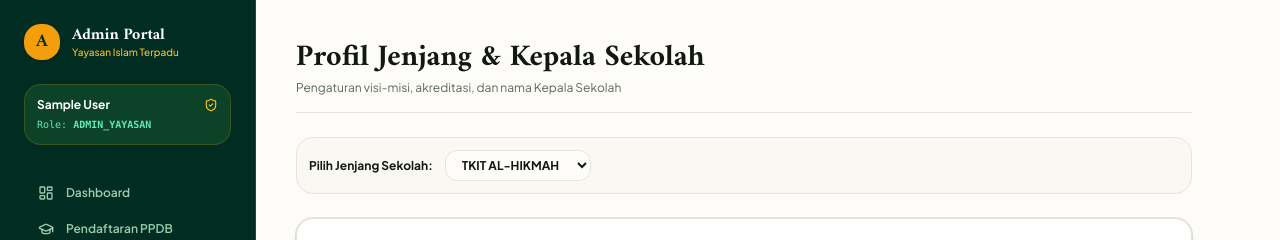
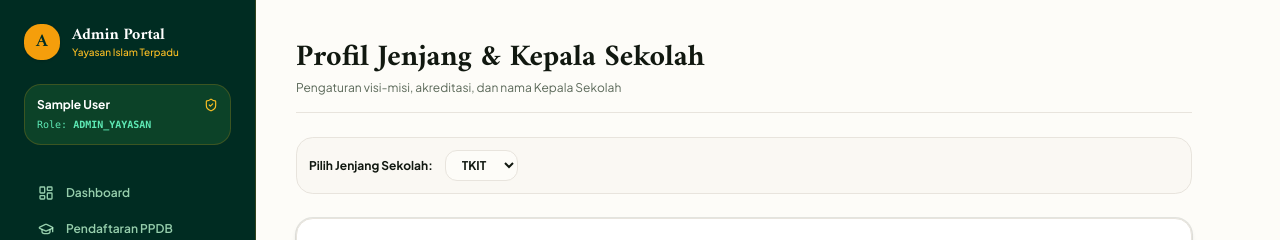
Before and after one commit to seribudigital/newportal, a Next.js app: page /admin/jenjang in a window 1280 px wide. Shown: the top 240 px of the page. Built offline with nearby package versions, Linux system fonts and the light colour scheme; no server answers; the database is empty; sample sign-in values are in the browser's storage.

Commit message:
fix: remove hardcoded Al-Hikmah references from template files and dropdown options

```diff
--- a/src/app/admin/jenjang/page.tsx
+++ b/src/app/admin/jenjang/page.tsx
@@ -96,10 +96,10 @@ export default function AdminJenjangProfilPage() {
             onChange={(e) => setSelectedJenjangId(e.target.value as JenjangId)}
             className="px-3 py-1.5 text-xs rounded-lg border border-input bg-background font-bold uppercase"
           >
-            <option value="tkit">TKIT Al-Hikmah</option>
-            <option value="sdit">SDIT Al-Hikmah</option>
-            <option value="mts">MTs Al-Hikmah</option>
-            <option value="ma">MA Al-Hikmah</option>
+            <option value="tkit">TKIT</option>
+            <option value="sdit">SDIT</option>
+            <option value="mts">MTs</option>
+            <option value="ma">MA</option>
           </select>
         </div>
       )}
--- a/src/app/admin/login/page.tsx
+++ b/src/app/admin/login/page.tsx
@@ -42,7 +42,7 @@ export default function AdminLoginPage() {
             Masuk Dashboard Admin
           </CardTitle>
           <CardDescription className="text-xs text-muted-foreground">
-            Portal Sekolah Islam Terpadu Al-Hikmah
+            Portal Sekolah Islam Terpadu
           </CardDescription>
         </CardHeader>
 
--- a/src/app/layout.tsx
+++ b/src/app/layout.tsx
@@ -24,13 +24,13 @@ export const viewport: Viewport = {
 
 export const metadata: Metadata = {
   title: {
-    default: "Portal Utama — Yayasan Islam Terpadu Al-Hikmah",
-    template: "%s | SIT Al-Hikmah",
+    default: "Portal Utama — Yayasan Islam Terpadu",
+    template: "%s | SIT",
   },
-  description: "Web Portal Resmi Yayasan Islam Terpadu Al-Hikmah. Menyelenggarakan pendidikan berkualitas terpadu dari jenjang TKIT, SDIT, MTs, hingga MA.",
+  description: "Web Portal Resmi Yayasan Islam Terpadu. Menyelenggarakan pendidikan berkualitas terpadu dari jenjang TKIT, SDIT, MTs, hingga MA.",
   keywords: [
     "Sekolah Islam Terpadu",
-    "SIT Al-Hikmah",
+    "SIT",
     "TKIT",
     "SDIT",
     "MTs",
@@ -39,20 +39,20 @@ export const metadata: Metadata = {
     "Pendidikan Islam Rabbani",
     "Tahfidz Al-Qur'an"
   ],
-  authors: [{ name: "Yayasan Islam Terpadu Al-Hikmah" }],
+  authors: [{ name: "Yayasan Islam Terpadu" }],
   metadataBase: new URL(process.env.NEXT_PUBLIC_SITE_URL || "https://sit-portal.sch.id"),
   openGraph: {
-    title: "Portal Utama — Yayasan Islam Terpadu Al-Hikmah",
+    title: "Portal Utama — Yayasan Islam Terpadu",
     description: "Pendidikan Islam Terpadu Berintegrasi Sains, Adab, & Al-Qur'an untuk Jenjang TKIT, SDIT, MTs, dan MA.",
     url: "/",
-    siteName: "Portal SIT Al-Hikmah",
+    siteName: "Portal SIT",
     locale: "id_ID",
     type: "website",
   },
   twitter: {
     card: "summary_large_image",
-    title: "Portal Utama — Yayasan Islam Terpadu Al-Hikmah",
-    description: "Web Portal Resmi Yayasan Islam Terpadu Al-Hikmah — TKIT, SDIT, MTs, MA.",
+    title: "Portal Utama — Yayasan Islam Terpadu",
+    description: "Web Portal Resmi Yayasan Islam Terpadu — TKIT, SDIT, MTs, MA.",
   },
   robots: {
     index: true,
--- a/src/features/ppdb/components/PPDBForm.tsx
+++ b/src/features/ppdb/components/PPDBForm.tsx
@@ -343,7 +343,7 @@ export function PPDBForm({ initialJenjangId = "sdit", onSuccess }: PPDBFormProps
               <label className="text-xs font-semibold text-foreground">Sekolah Asal / TK / SD Sebelumnya</label>
               <input
                 type="text"
-                placeholder="Contoh: TK Islam Terpadu Al-Hikmah"
+                placeholder="Contoh: TK Islam Terpadu"
                 value={calonSiswa.sekolahAsal || ""}
                 onChange={(e) => setCalonSiswa({ ...calonSiswa, sekolahAsal: e.target.value })}
                 className="w-full px-3.5 py-2.5 rounded-xl border border-input bg-background text-sm text-foreground focus:outline-none focus:ring-2 focus:ring-emerald-600"
```
